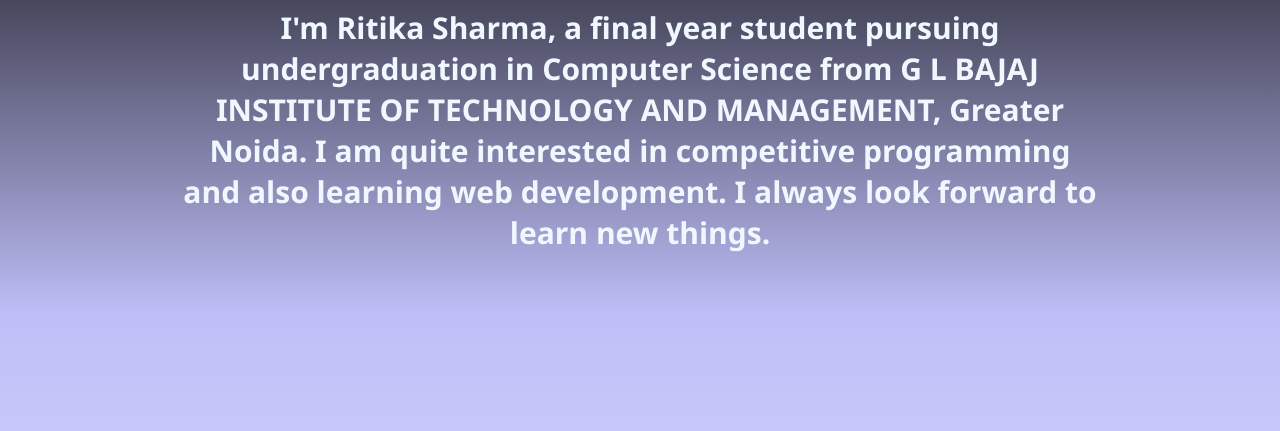
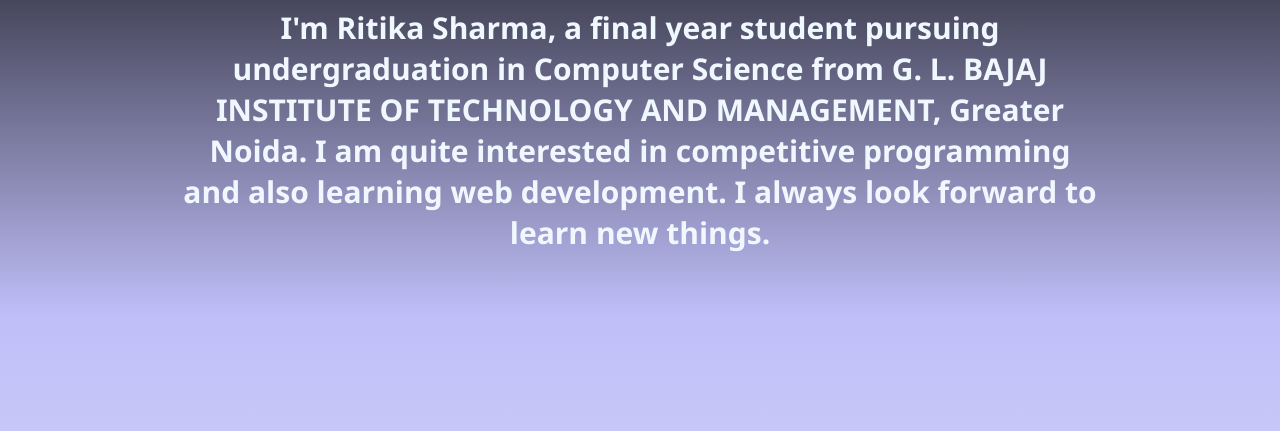
Before and after one commit to ritika08072002/MyPortfolio, a plain HTML site: page index.html in a window 1280 px wide. Shown: the part 805-1236 px from the top of the page. Drawn offline with Linux system fonts and the light colour scheme.

Commit message:
Update index.html

```diff
--- a/index.html
+++ b/index.html
@@ -34,7 +34,7 @@
 
   <div id = "about">
     <h1 class ="about-heading">About Me</h1>
-    <p class ="description">I'm Ritika Sharma, a final year student pursuing undergraduation in Computer Science from G L BAJAJ INSTITUTE OF TECHNOLOGY AND MANAGEMENT, Greater Noida.
+    <p class ="description">I'm Ritika Sharma, a final year student pursuing undergraduation in Computer Science from G. L. BAJAJ INSTITUTE OF TECHNOLOGY AND MANAGEMENT, Greater Noida.
       I am quite interested in competitive programming and also learning web development. I always look forward to learn new things.</p>
   </div>
   <div id="skills">
```
